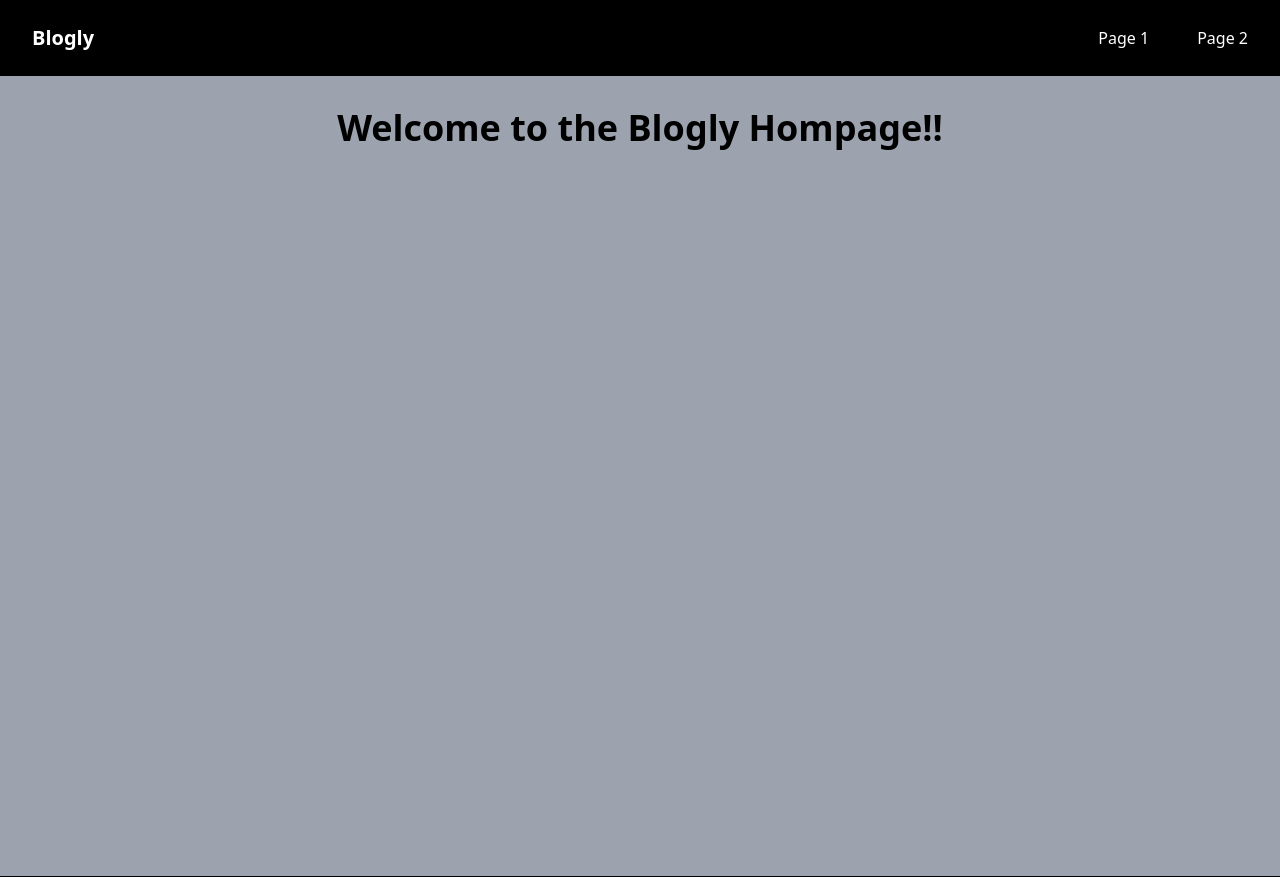
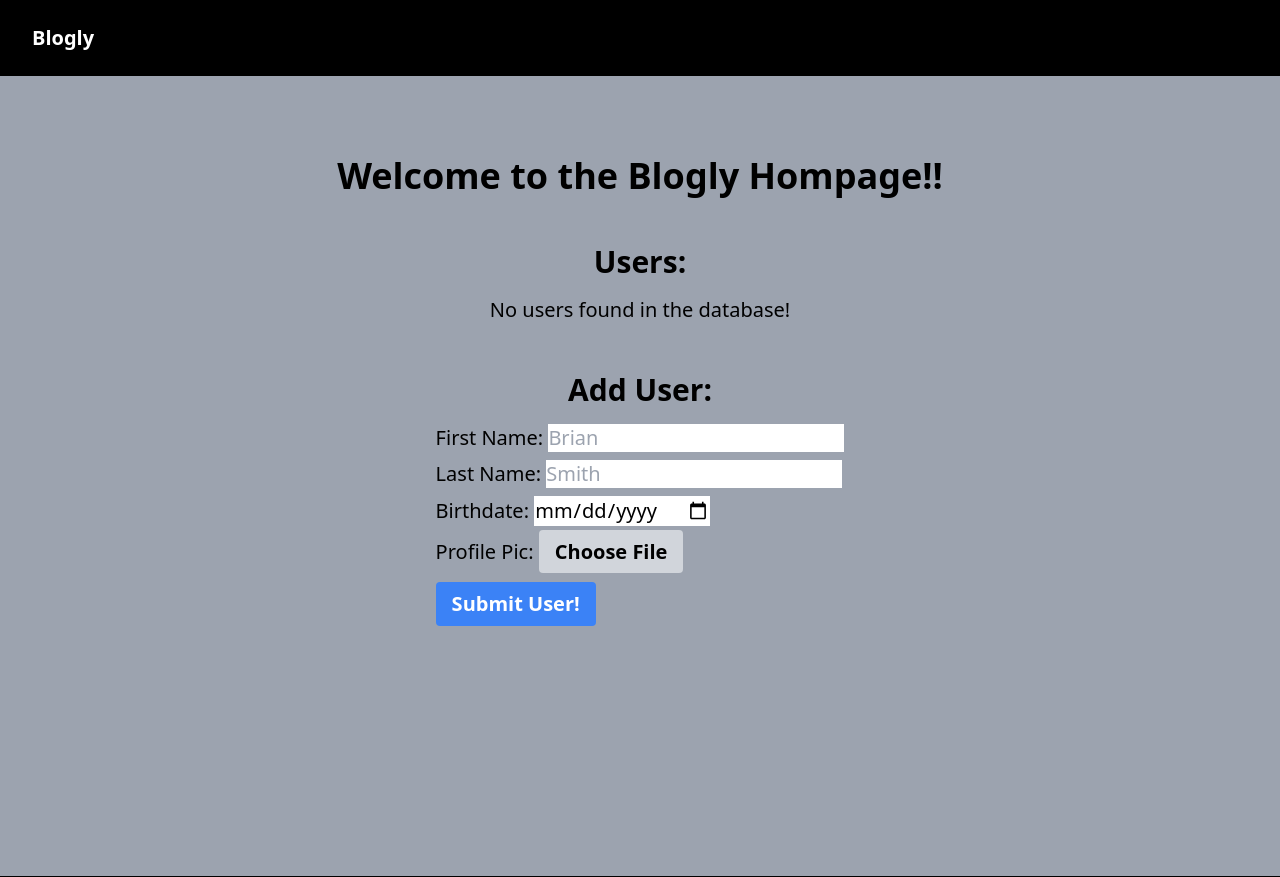
Before and after one commit to bnelsonemail/Blogly-Database, a Flask app: page / in a window 1280 px wide. Shown: the top 877 px of the page. Run offline with Flask 3, Linux system fonts and the light colour scheme.

Commit message:
style homepage, add form to add to database.

```diff
--- a/models.py
+++ b/models.py
@@ -25,6 +25,8 @@ class User(db.Model):
                            nullable=False)
     last_name = db.Column(db.String(20),
                           nullable=False)
+    birthdate = db.Column(db.String(10),
+                          nullable=False)
     image_url = db.Column(db.String(255), nullable=True)
 
     def __repr__(self):
@@ -33,6 +35,7 @@ class User(db.Model):
         u = self
         try:
             return (f"<User id={u.id} first_name={u.first_name} "
-                    f"last_name={u.last_name} image_url={u.image_url}>")
+                    f"last_name={u.last_name} birthdate={u.birthdate} "
+                    f"image_url={u.image_url}>")
         except DetachedInstanceError:
             return "<Detached User Error>"
--- a/requirements.txt
+++ b/requirements.txt
@@ -1,14 +1,17 @@
+alembic==1.13.3
 astroid==3.3.5
 blinker==1.8.2
 click==8.1.7
 dill==0.3.9
 Flask==3.0.3
 Flask-DebugToolbar==0.16.0
+Flask-Migrate==4.0.7
 Flask-SQLAlchemy==3.1.1
 greenlet==3.1.1
 isort==5.13.2
 itsdangerous==2.2.0
 Jinja2==3.1.4
+Mako==1.3.5
 MarkupSafe==3.0.1
 mccabe==0.7.0
 platformdirs==4.3.6
--- a/templates/base.html
+++ b/templates/base.html
@@ -15,26 +15,22 @@
     <title>{% block title %} Blogly {% endblock title %}</title>
   </head>
   <body class="bg-gray-400 min-h-screen flex flex-col">
-    <header class="bg-black p-4">
+    <!-- Sticky Header -->
+    <header class="bg-black p-4 sticky top-0 z-10">
       <nav class="flex justify-between items-center">
         <a href="/" class="text-white text-xl font-bold hover:bg-red-500 py-2 px-4 rounded transition-colors duration-300 ease-in-out cursor-pointer">
           Blogly
         </a>
-            </div>
-            <div class="flex space-x-4">
+      </nav>
+    </header>
 
-              <a href="/page-1" class="text-white hover:bg-red-500 py-2 px-4 rounded transition-colors duration-300 ease-in-out cursor-pointer">
-                Page 1
-              </a>
-              <a href="/page-2" class="text-white hover:bg-red-500 py-2 px-4 rounded transition-colors duration-300 ease-in-out cursor-pointer">
-                Page 2
-              </a>
-        </nav>
+    <!-- Main Content -->
+    <main id="main" class="flex-grow">
+      {% block content %}
+      {% endblock content %}
+    </main>
 
-    </header>
-    <main id="main" class="flex-grow">
-    {% block content %}  {% endblock content %}
-    </main>
+    <!-- Footer -->
     <footer class="bg-black p-4 text-center text-white">
       &copy; {{ current_year }} Blogly. All rights reserved.
     </footer>
--- a/templates/home.html
+++ b/templates/home.html
@@ -1,10 +1,37 @@
-{% extends "base.html" %} {% block title %} Blogly Welcome Page {% endblock title %}
+{% extends "base.html" %} {% block title %} Blogly Welcome Page {% endblock
+title %} {% block content %}
+<div class="flex flex-col items-center min-h-screen bg-gray-400">
+  <h1 class="text-4xl font-bold text-black pt-20">
+    Welcome to the Blogly Hompage!!
+  </h1>
+  <h2 class="text-3xl font-bold text-black pt-12">Users:</h2>
+  <ul>
+    {% for user in users %} {% if user %}
+    <li class="text-xl text-black pt-4">{{ user.first_name }}</li>
+    {% endif %} {% else %}
+    <li class="text-xl text-black pt-4">No users found in the database!</li>
 
-{% block content %}
-<div class="flex flex-col items-center min-h-screen bg-gray-400" >
-    <h1 class="text-4xl font-bold text-black pt-8">Welcome to the Blogly Hompage!!</h1>
-    {% for user in users %}
-    <li>{{ user.first_name }}</li>
     {% endfor %}
+  </ul>
+  <h2 class="text-3xl font-bold text-black pt-12">Add User:</h2>
+  <form action="/" method="POST">
+    <p class="text-xl text-black pt-4">
+      First Name: <input type="text" name="first_name" placeholder="Brian" />
+    </p>
+    <p class="text-xl text-black pt-2">Last Name: <input type="text" name="last_name" placeholder="Smith" /></p>
+    <p class="text-xl text-black pt-2 mb-1">
+      Birthdate: <input type="date" name="birthdate" placeholder="YYYY-MM-DD" />
+    </p>
+    <p class="text-xl text-black pt-2 mb-4">Profile Pic:
+        <label class="bg-gray-300 hover:bg-green-400 text-black font-bold py-2 px-4 rounded cursor-pointer transition-colors duration-300">
+            Choose File
+        <input type="file" name="image_url" accept="image/*" class="hidden"/>
+        </label>
+    </p>
+    <button type="submit" class="text-white text-xl font-bold bg-blue-500 hover:bg-red-500 py-2 px-4 rounded transition-colors duration-300 mb-12 ease-in-out cursor-pointer ">
+        Submit User!
+    </button>
+  </form>
 
-{% endblock content %}
+  {% endblock content %}
+</div>
```
Lines whose indentation alone changed are shown as unchanged.
